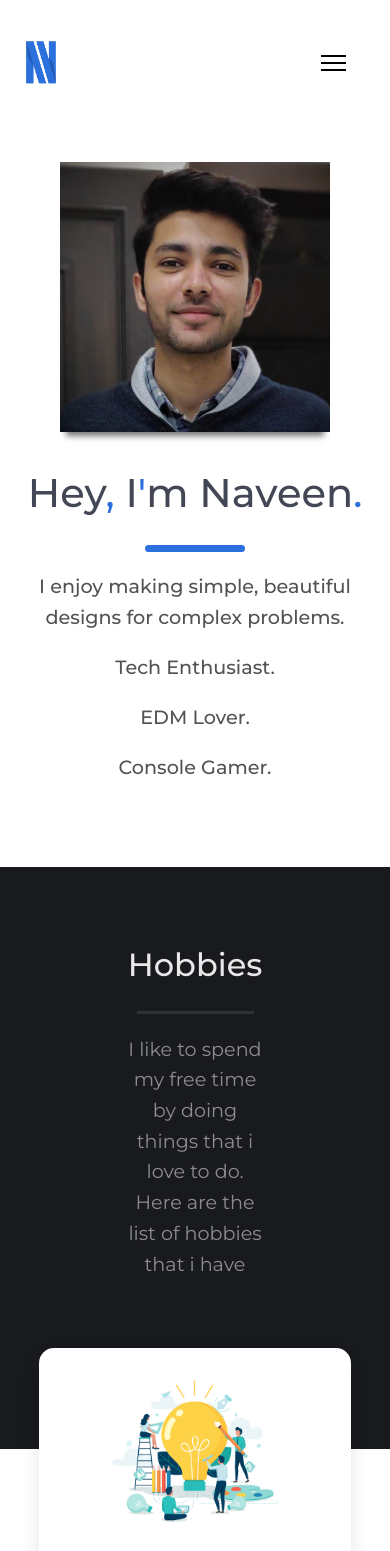
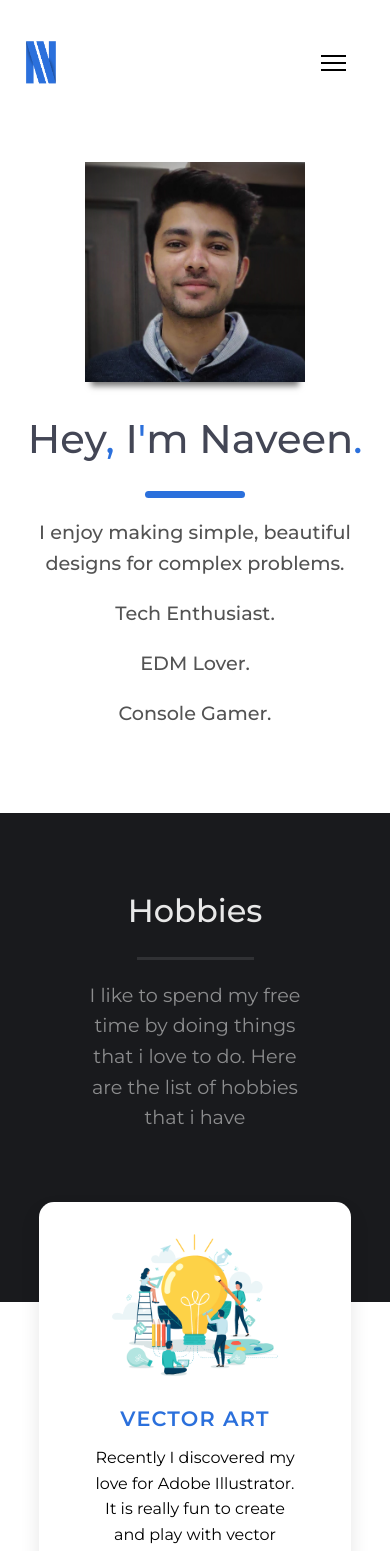
Before and after one commit to naveenbudhwal/portfolio, a Vue app: page /about in a window 390 px wide. Shown: the top 1551 px of the page. Built offline with nearby package versions, Linux system fonts and the light colour scheme.

Commit message:
minor tweaks

```diff
--- a/src/views/About.vue
+++ b/src/views/About.vue
@@ -215,7 +215,7 @@ hr {
   text-align: center;
   color: rgba(255,255,255,0.5);
   font-size: 1.2em;
-  padding: 0 50px;
+  padding: 0 40px;
 }
 
 .hobbies {
@@ -362,6 +362,8 @@ hr {
     flex-direction: column;
   }
   .image {
+    width: 220px;
+    height: auto;
     margin-bottom: 8%;
   }
   .photo, .intro {
@@ -379,6 +381,9 @@ hr {
   .info {
     padding-top: 50px;
     padding-bottom: 150px;
+  }
+  .info p {
+    padding: 0;
   }
   .hobbies {
     margin-top: -130px;
--- a/src/views/Home.vue
+++ b/src/views/Home.vue
@@ -207,6 +207,13 @@ i {
   }
 }
 
+@media only screen and (max-width: 760px) {
+  .avatar img {
+    width: 20rem;
+    height: auto;
+  }
+}
+
 @media only screen and (max-width: 350px) {
   .social-media-bar a {
     margin: 0 5px;
```
